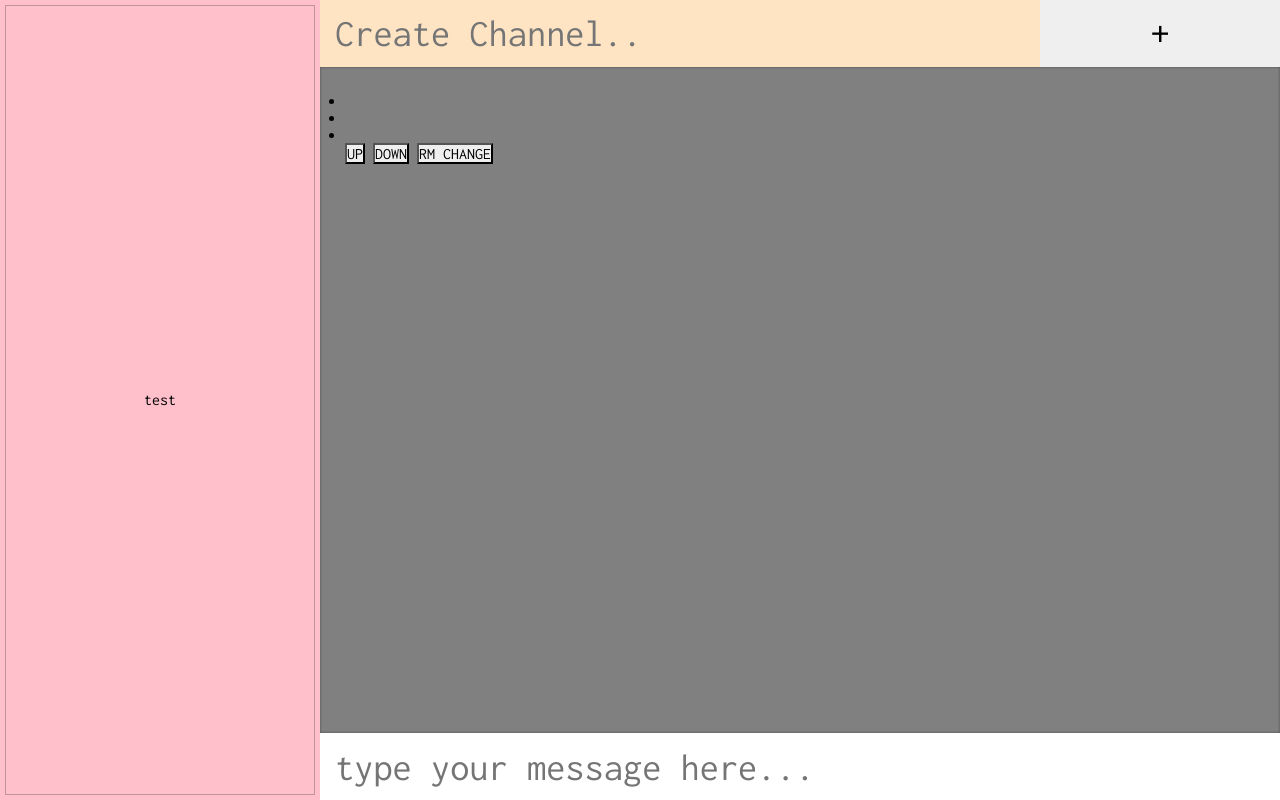
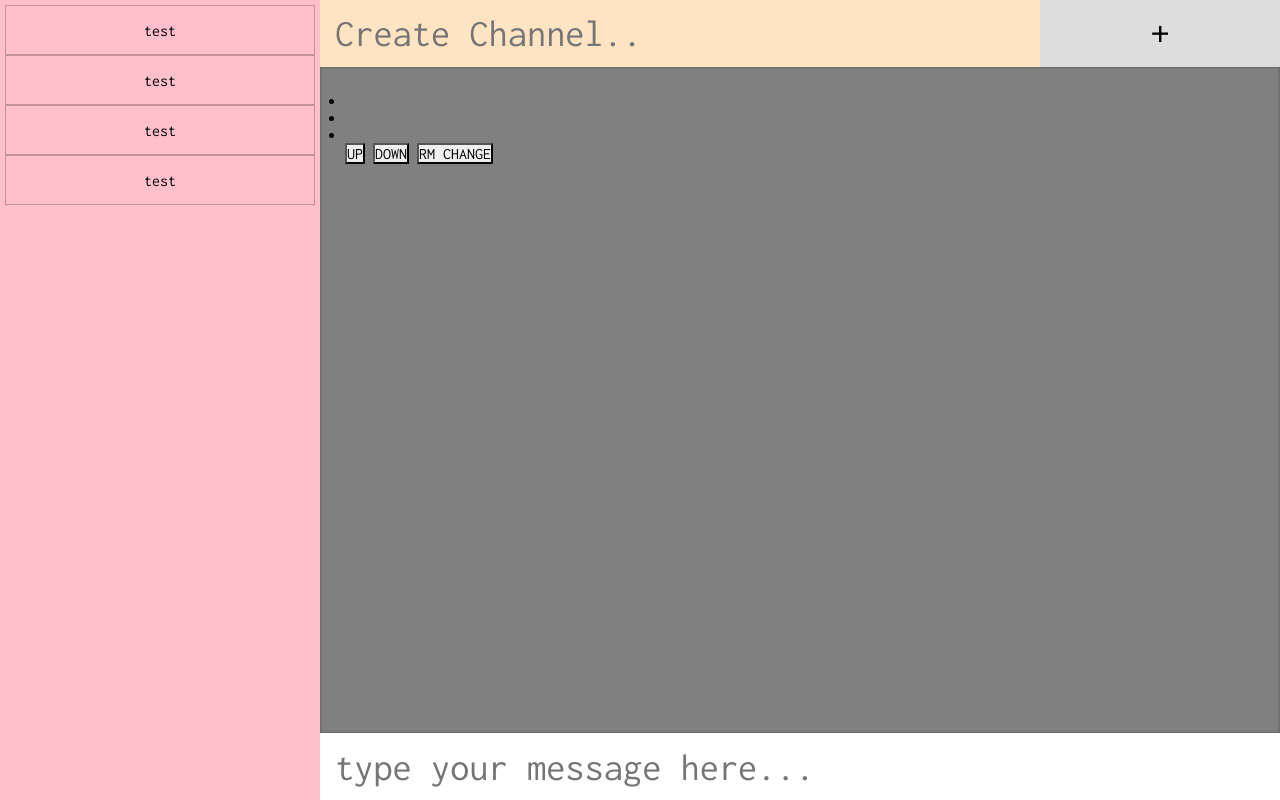
Before and after one commit to ian-lowe/chat, a Flask app: template templates/index.html in a window 1280 px wide. Run offline with Flask 2, Linux system fonts and the light colour scheme; the template is opened without the code that fills it, so the values that code supplies are empty; some libraries are stand-ins or nearby versions.

Commit message:
added custom webkit scrollbar and made the container for the channels grow dynamically on addition

```diff
--- a/static/styles.css
+++ b/static/styles.css
@@ -16,6 +16,21 @@ html, body {
     height: 100%;
 }
 
+.div1::-webkit-scrollbar {
+    -webkit-appearance: none;
+    width: 8px;
+}
+
+.div1::-webkit-scrollbar-track {
+    background-color: rgba(57,57,57, .6);
+    border-radius: 8px;
+}
+
+.div1::-webkit-scrollbar-thumb {
+    border-radius: 8px;
+    background-color: rgba(145, 72, 129, 0.6);
+}
+
 .parent {
     display: grid;
     height: 100%;
@@ -27,6 +42,7 @@ html, body {
 
 .div1 {
     background-color: pink;
+    overflow: auto;
     /* grid properties */
     padding: 5px;
     grid-row: 1 / -1;
@@ -37,8 +53,7 @@ html, body {
 }
 
 .div1 div {
-    flex-grow: 1;
-    flex-shrink: 0;
+    min-height: 50px;
     text-align: center;
     display: flex;
     flex-direction: column;
@@ -56,7 +71,6 @@ html, body {
     width: 75%;
     height: 100%;
     font-size: 3vmax;
-    /* text-align: center; */
     padding: 0 15px 0 15px;
     border: none;
     background-color: bisque;
@@ -81,6 +95,8 @@ html, body {
     float: right;
     text-align: center;
     border: none;
+    background-color: #dddddd;
+    transition: background-color 0.4s;
 }
 
 .div2 button:hover {
--- a/templates/index.html
+++ b/templates/index.html
@@ -40,6 +40,10 @@
     <div class="parent">
         <div class="div1">
             <div>test</div>
+            <div>test</div>
+            <div>test</div>
+            <div>test</div>
+
         </div>
         <div class="div2">
             <input type="text" placeholder="Create Channel..">
```
